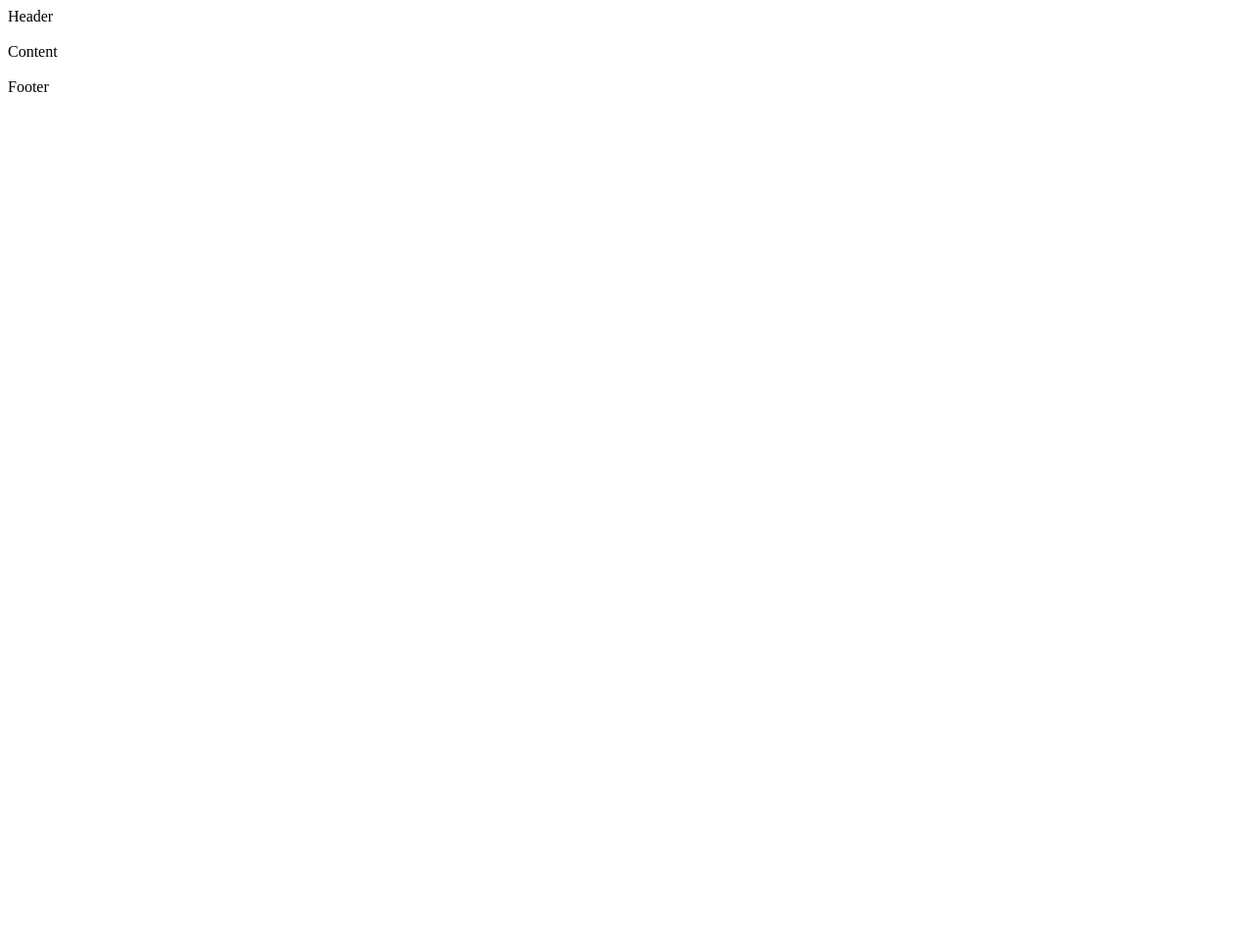
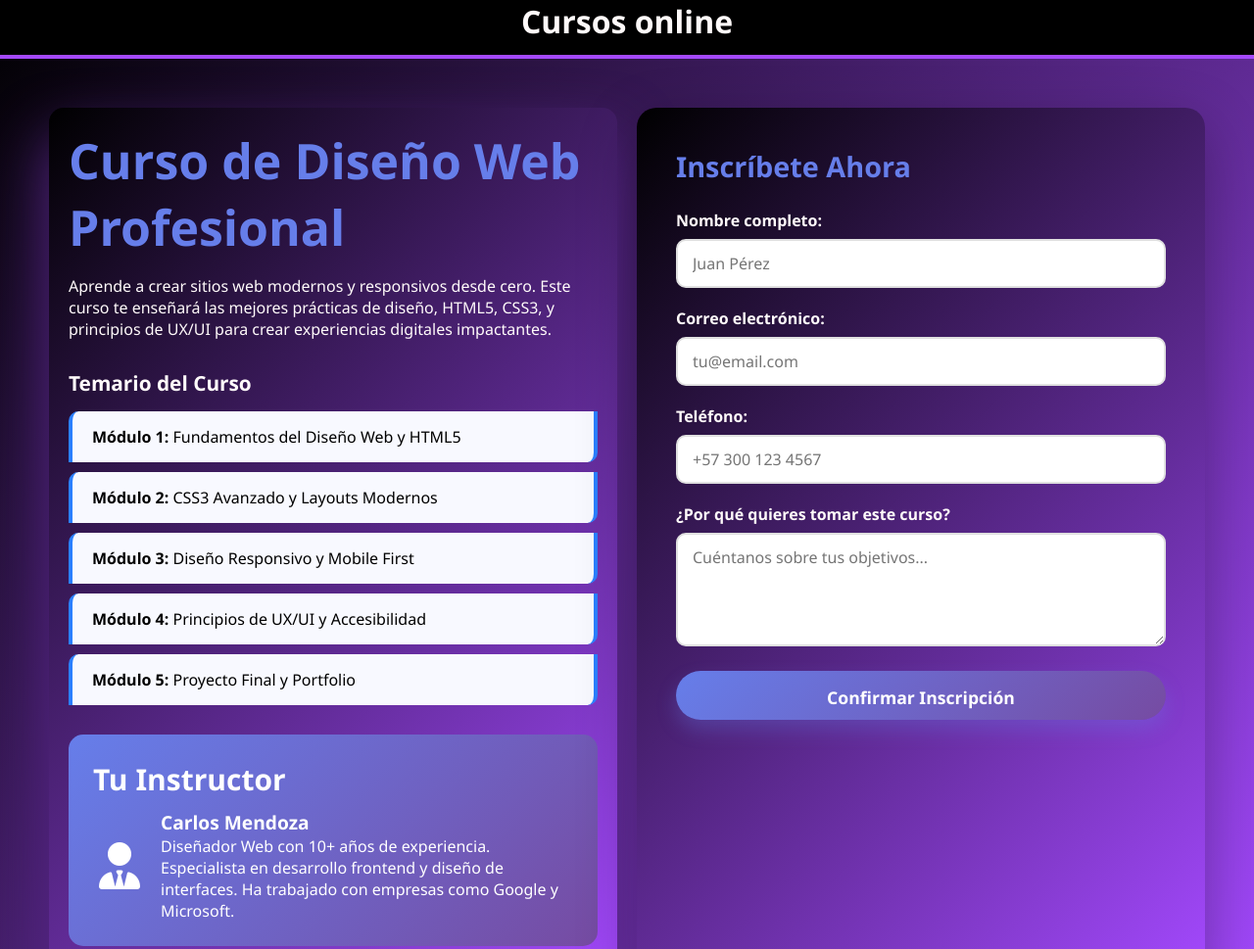
Before and after one commit to Hozu08/ParcialTallerDise-oMultimedia, a plain HTML site: page public/index.html in a window 1280 px wide. Shown: the top 969 px of the page at 98% size. Before the commit the page ends 800 px from the top, so only its background shows below. Drawn offline with Linux system fonts and the light colour scheme.

Commit message:
Se añade la respectiva estructura y diseño

```diff
--- /dev/null
+++ b/public/css/styles.css
@@ -0,0 +1,207 @@
+* {
+    margin: 0;
+    padding: 0;
+    box-sizing: border-box;
+    font-family: 'Segoe UI', Tahoma, Geneva, Verdana, sans-serif;
+}
+
+body {
+    display: flex;
+    justify-content: center;
+    background: linear-gradient(135deg, #000000 0%, #a449ff 100%);
+    min-height: 100vh;
+}
+
+header{
+
+    position: absolute;
+    width: 100%;
+    height: 60px;
+    background: black;
+    border-bottom: 4px solid #a449ff;
+}
+
+header h1 {
+    color: snow;
+    text-align: center;
+}
+
+.container {
+    max-width: 1200px;
+    display: grid;
+    grid-template-columns: 1fr 1fr;
+    gap: 20px;
+    margin-top: 100px;
+    margin-bottom: 20px;
+    padding: 10px;
+}
+
+.curso-info {
+    background: linear-gradient(135deg, #000000 0%, #a449ff 100%);
+    border-radius: 15px;
+    padding: 20px;
+    box-shadow: 0 30px 60px #572688;
+}
+
+.curso-info h1 {
+    color: #667eea;
+    margin-bottom: 15px;
+    font-size: 50px;
+}
+
+.curso-info .descripcion {
+    color: snow;
+    margin-bottom: 30px;
+    font-size: 16px;
+}
+
+.modulos {
+    margin-bottom: 30px;
+}
+
+.modulos h2 {
+    color: snow;
+    margin-bottom: 15px;
+    font-size: 1.3em;
+    display: flex;
+    align-items: center;
+    gap: 10px;
+}
+
+.modulo-item {
+    background: #f8f9ff;
+    padding: 15px 20px;
+    margin-bottom: 10px;
+    /* border-radius: 10px; */
+    border-top-left-radius: 10px;
+    border-bottom-right-radius: 10px;
+    border-left: 4px solid #2b80ff;
+    border-right: 4px solid #2b80ff;
+    transition: all 0.3s ease;
+}
+
+.modulo-item:hover {
+    scale: 1.02;
+    transform: translateX(5px);
+    box-shadow: 0 15px 30px #2b80ff;
+    cursor: pointer;
+}
+
+.docente {
+    background: linear-gradient(135deg, #667eea 0%, #764ba2 100%);
+    color: white;
+    padding: 25px;
+    border-radius: 15px;
+    margin-bottom: 20px;
+}
+
+.docente h2 {
+    margin-bottom: 10px;
+    font-size: 30px;
+}
+
+.docente-info {
+    display: flex;
+    align-items: center;
+    gap: 15px;
+}
+
+.docente-info #userIcon {
+    scale: 3;
+    margin-right: 20px;
+    margin-left: 20px;
+}
+
+.formulario-container {
+    background: linear-gradient(135deg, #000000 0%, #a449ff 100%);
+    border-radius: 20px;
+    padding: 40px;
+    box-shadow: 0 20px 60px rgba(0, 0, 0, 0.3);
+    position: sticky;
+    top: 20px;
+}
+
+.formulario-container h2 {
+    color: #667eea;
+    margin-bottom: 25px;
+    font-size: 1.8em;
+}
+
+.form-group {
+    margin-bottom: 20px;
+}
+
+.form-group label {
+    display: block;
+    margin-bottom: 8px;
+    color: snow;
+    font-weight: 600;
+    transition: color 0.3s ease;
+}
+
+.form-group input,
+.form-group select,
+.form-group textarea {
+    width: 100%;
+    padding: 12px 15px;
+    border: 2px solid #e0e0e0;
+    border-radius: 10px;
+    font-size: 1em;
+    transition: all 0.3s ease;
+    font-family: inherit;
+}
+
+.form-group input:hover,
+.form-group select:hover,
+.form-group textarea:hover {
+    border-color: #667eea;
+    box-shadow: 0 0 0 3px rgba(102, 126, 234, 0.1);
+}
+
+.form-group input:focus,
+.form-group select:focus,
+.form-group textarea:focus {
+    outline: none;
+    border-color: #667eea;
+    box-shadow: 0 0 0 4px rgba(102, 126, 234, 0.2);
+}
+
+.form-group input:focus + label,
+.form-group select:focus + label,
+.form-group textarea:focus + label {
+    color: #667eea;
+}
+
+.btn-submit {
+    height: 50px;
+    width: 100%;
+    padding: 15px;
+    background: linear-gradient(135deg, #667eea 0%, #764ba2 100%);
+    color: white;
+    border: none;
+    border-radius: 26px;
+    font-size: 1.1em;
+    font-weight: 600;
+    cursor: pointer;
+    transition: all 0.3s ease;
+    box-shadow: 0 10px 20px rgba(102, 126, 234, 0.3);
+}
+
+.btn-submit:hover {
+    transform: translateY(-2px);
+    box-shadow: 0 15px 30px rgba(102, 126, 234, 0.4);
+}
+
+.btn-submit:active {
+    transform: translateY(0);
+}
+
+@media (max-width: 768px) {
+    .container {
+        grid-template-columns: 1fr;
+    }
+
+    .formulario-container {
+        position: static;
+    }
+}
--- a/public/index.html
+++ b/public/index.html
@@ -1,15 +1,89 @@
 <!DOCTYPE html>
-<html lang="en">
+<html lang="es">
 <head>
     <meta charset="UTF-8">
     <meta name="viewport" content="width=device-width, initial-scale=1.0">
-    <title>Home</title>
+    <title>Curso de Diseño Web - Inscripción</title>
+    <link rel="stylesheet" href="./css/styles.css">
+
+    <script src="https://kit.fontawesome.com/55ed1da071.js" crossorigin="anonymous"></script>
 </head>
 <body>
-    <header>Header</header>
-    <br>
-    <section>Content</section>
-    <br>
-    <footer>Footer</footer>
+    <header><h1>Cursos online</h1></header>
+    <!-- Contenedor principal -->
+    <div class="container">
+        <div class="curso-info">
+            <!-- Descipción del curso -->
+            <h1>Curso de Diseño Web Profesional</h1>
+            <p class="descripcion">
+                Aprende a crear sitios web modernos y responsivos desde cero. Este curso te enseñará
+                las mejores prácticas de diseño, HTML5, CSS3, y principios de UX/UI para crear
+                experiencias digitales impactantes.
+            </p>
+
+            <!-- Modulos del curso -->
+            <div class="modulos">
+                <h2>Temario del Curso</h2>
+                <div class="modulo-item">
+                    <strong>Módulo 1:</strong> Fundamentos del Diseño Web y HTML5
+                </div>
+                <div class="modulo-item">
+                    <strong>Módulo 2:</strong> CSS3 Avanzado y Layouts Modernos
+                </div>
+                <div class="modulo-item">
+                    <strong>Módulo 3:</strong> Diseño Responsivo y Mobile First
+                </div>
+                <div class="modulo-item">
+                    <strong>Módulo 4:</strong> Principios de UX/UI y Accesibilidad
+                </div>
+                <div class="modulo-item">
+                    <strong>Módulo 5:</strong> Proyecto Final y Portfolio
+                </div>
+            </div>
+
+            <!-- Sección acerca del instructor -->
+            <div class="docente">
+                <h2>Tu Instructor</h2>
+                <div class="docente-info">
+                    <div><i id="userIcon" class="fa-solid fa-user-tie"></i></div>
+                    <div>
+                        <strong style="font-size: 1.2em;">Carlos Mendoza</strong><br>
+                        <p>
+                            Diseñador Web con 10+ años de experiencia. Especialista en desarrollo
+                            frontend y diseño de interfaces. Ha trabajado con empresas como Google y Microsoft.
+                        </p>
+                    </div>
+                </div>
+            </div>
+        </div>
+
+        <!-- Formulario de inscripción-->
+        <div class="formulario-container">
+            <h2>Inscríbete Ahora</h2>
+            <form id="registroForm">
+                <div class="form-group">
+                    <label for="nombre">Nombre completo:</label>
+                    <input type="text" id="nombre" name="nombre" required placeholder="Juan Pérez">
+                </div>
+
+                <div class="form-group">
+                    <label for="email">Correo electrónico:</label>
+                    <input type="email" id="email" name="email" required placeholder="tu@email.com">
+                </div>
+
+                <div class="form-group">
+                    <label for="telefono">Teléfono:</label>
+                    <input type="tel" id="telefono" name="telefono" required placeholder="+57 300 123 4567">
+                </div>
+
+                <div class="form-group">
+                    <label for="motivacion">¿Por qué quieres tomar este curso?</label>
+                    <textarea id="motivacion" name="motivacion" rows="4" placeholder="Cuéntanos sobre tus objetivos..."></textarea>
+                </div>
+
+                <button type="submit" class="btn-submit">Confirmar Inscripción</button>
+            </form>
+        </div>
+    </div>
 </body>
 </html>
```
Also changed, not shown: public/js/main.js (added, +17 -0 lines).
